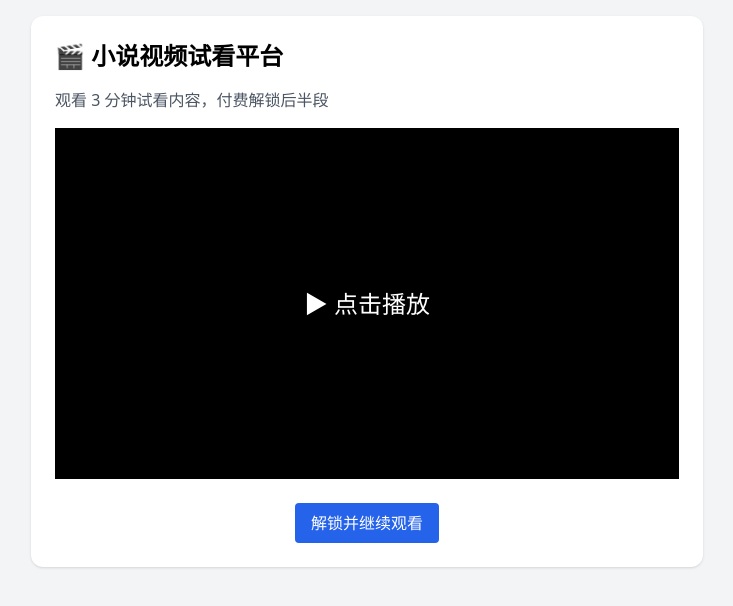
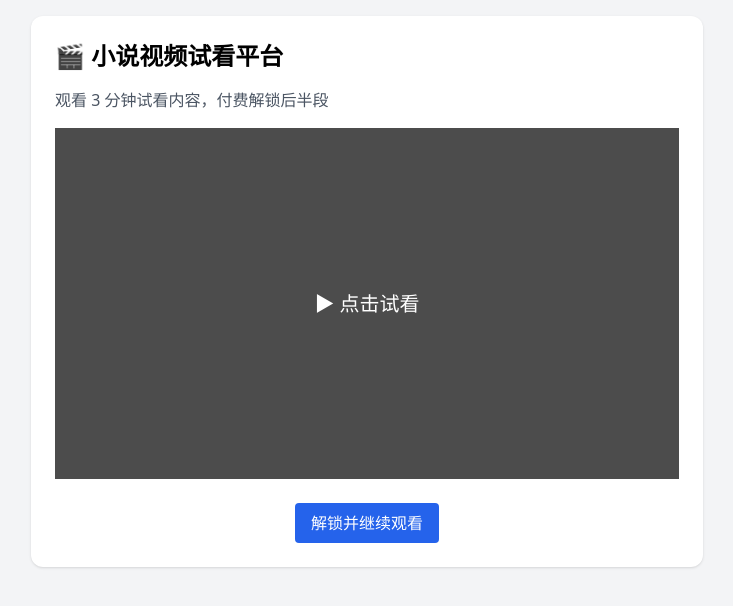
Before and after one commit to F1sh-42/yuyucn-platform, a Next.js app: page / in a window 1280 px wide. Shown: the top 606 px of the page, without its empty margins (273-1006 px from the left). Built offline with nearby package versions, Linux system fonts and the light colour scheme.

Commit message:
Update VideoPlayer.tsx

```diff
--- a/components/VideoPlayer.tsx
+++ b/components/VideoPlayer.tsx
@@ -1,3 +1,4 @@
+// components/VideoPlayer.tsx
 "use client";
 import React, { useState } from "react";
 import ReactPlayer from "react-player/youtube";
@@ -6,31 +7,31 @@ const VideoPlayer = () => {
   const [playing, setPlaying] = useState(false);
 
   return (
-    <div className="relative w-full aspect-video bg-black">
+    <div className="relative aspect-video max-w-3xl w-full mx-auto">
+      {/* 遮罩层，只有未播放时显示 */}
       {!playing && (
         <button
           onClick={() => setPlaying(true)}
-          className="absolute inset-0 flex items-center justify-center bg-black bg-opacity-80 z-10"
+          className="absolute inset-0 z-10 bg-black/70 flex items-center justify-center"
         >
-          <span className="text-white text-2xl">▶ 点击播放</span>
+          <span className="text-white text-xl">▶ 点击试看</span>
         </button>
       )}
+
       <ReactPlayer
-        url="https://www.youtube.com/watch?v=YOUR_VIDEO_ID" // 替换成你的视频 ID
+        url="https://www.youtube.com/watch?v=YOUR_VIDEO_ID"
         playing={playing}
-        controls={false}
+        controls={true} // 保留 YouTube 控件，防止嵌入失败
         width="100%"
         height="100%"
         config={{
           youtube: {
             playerVars: {
-              modestbranding: 1, // 隐藏 YouTube logo
-              rel: 0,             // 不显示推荐视频
-              showinfo: 0,        // （可选）隐藏标题信息
+              modestbranding: 1, // 隐藏 logo
+              rel: 0,            // 不显示相关视频
             }
           }
-        } as any} // 👈 防止 TypeScript 报错
-        style={{ pointerEvents: playing ? "auto" : "none" }}
+        }}
       />
     </div>
   );
```
